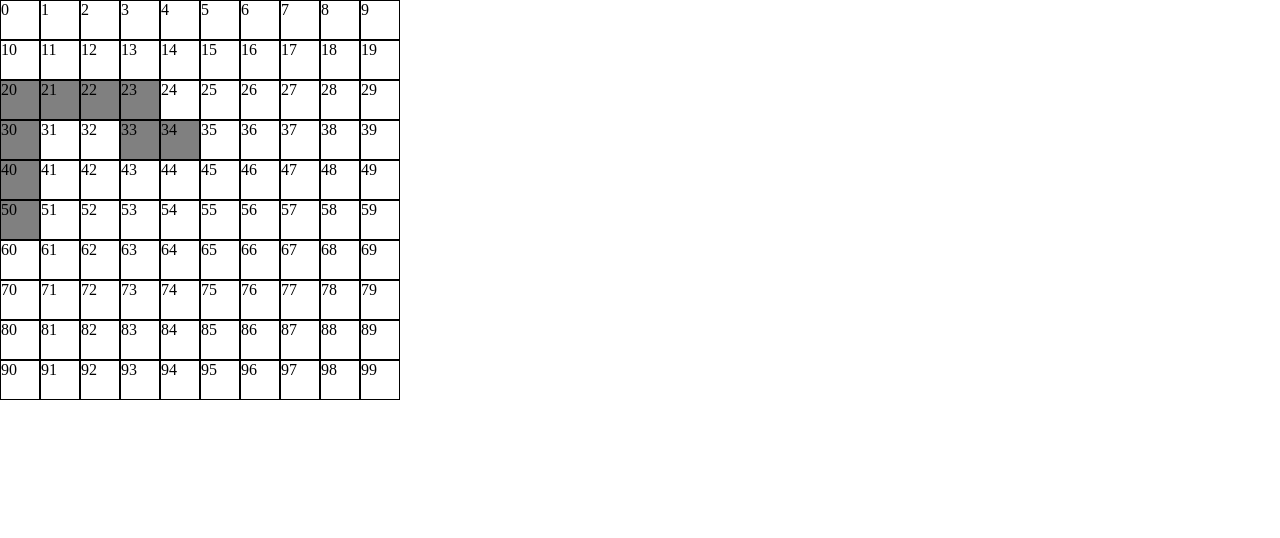
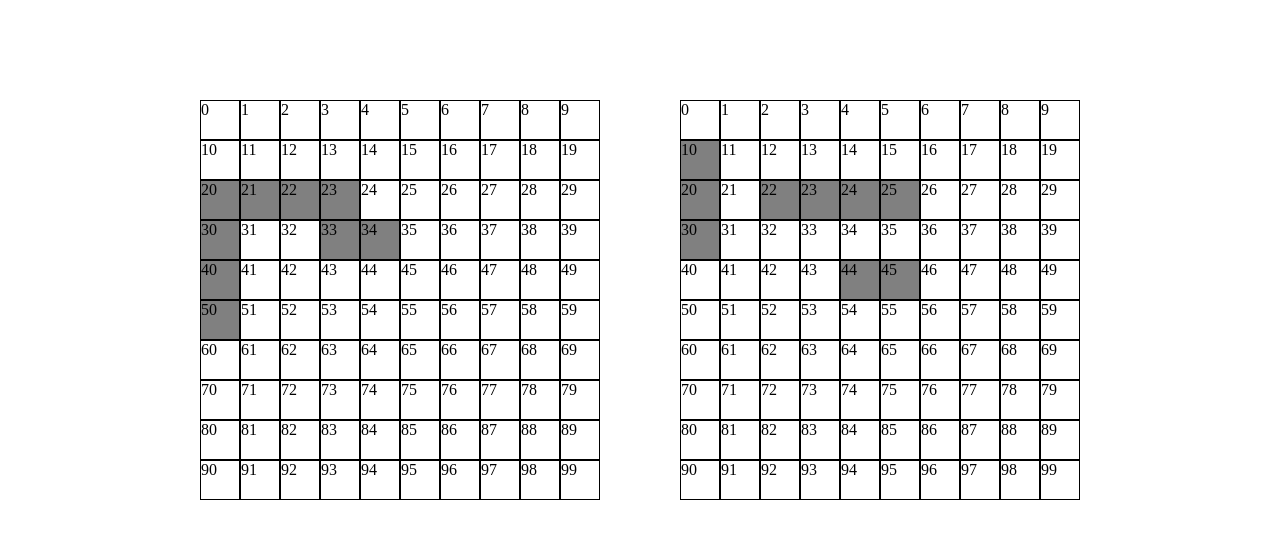
Before and after one commit to Do-Nam-Binh/BattleShip, a website built with webpack: page dist/index.html in a window 1280 px wide. Built offline with nearby package versions, Linux system fonts and the light colour scheme.

Commit message:
Display board of player & computer

```diff
--- a/src/script.js
+++ b/src/script.js
@@ -1,7 +1,9 @@
 const createBoard = require("../factories/gameBoardDOM");
 const gameSetup = require("../factories/gameSetup");
 
-const body = document.querySelector(".player");
+const playerBoardDom = document.querySelector(".player");
+const computerBoardDom = document.querySelector(".computer");
 const game = gameSetup();
 
-body.appendChild(createBoard(game.playerBoard()));
+playerBoardDom.appendChild(createBoard(game.playerBoard()));
+computerBoardDom.appendChild(createBoard(game.computerBoard()));
--- a/src/style.css
+++ b/src/style.css
@@ -1,6 +1,20 @@
 * {
   padding: 0;
   margin: 0;
+}
+
+body {
+  display: grid;
+  justify-content: center;
+  padding-top: 100px;
+}
+
+.game {
+  display: grid;
+  grid-template-columns: 1fr 1fr;
+  gap: 80px;
+  justify-content: center;
+  align-content: center;
 }
 
 .board {
```
Also changed, not shown: dist/index.html, dist/main.js.
